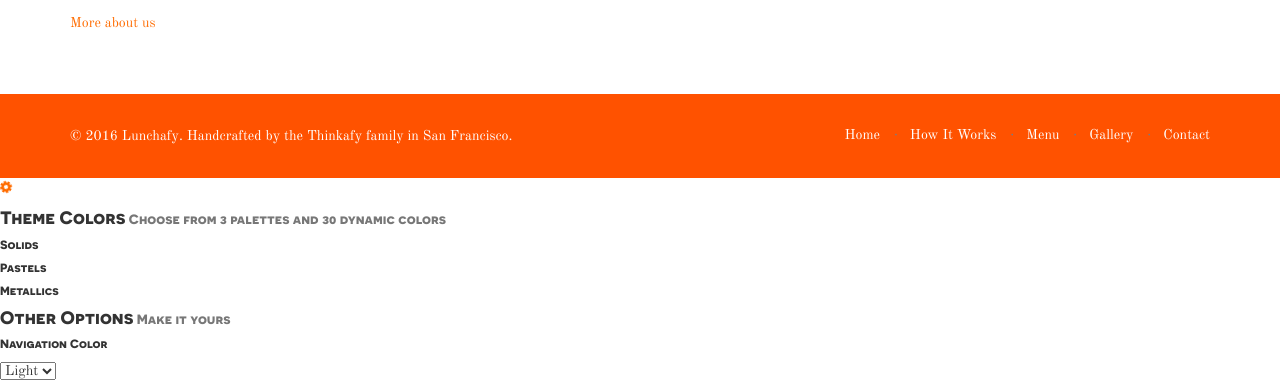
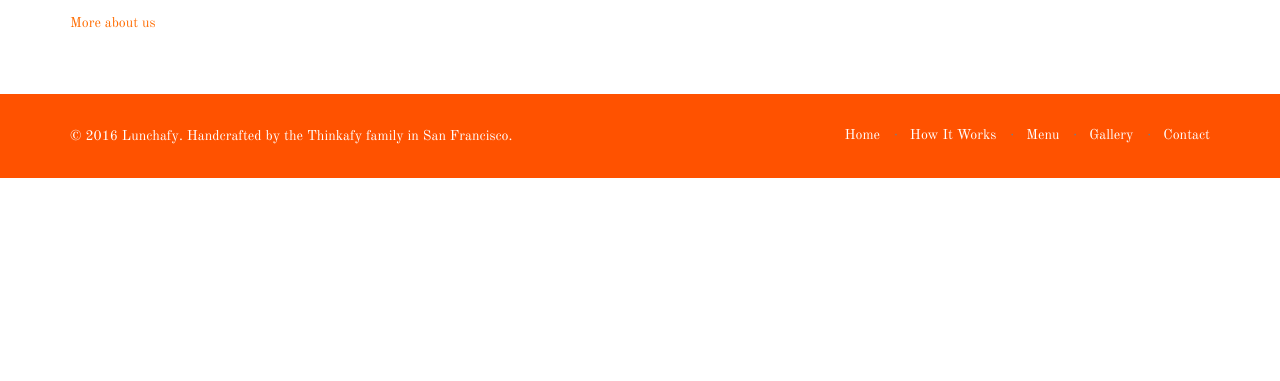
Before and after one commit to dladowitz/lunchafy, a website: page index.html in a window 1280 px wide. Shown: the part 5338-5719 px from the top of the page. After the commit the page ends 5516 px from the top, so only its background shows below. Drawn offline with nearby package versions, Linux system fonts and the light colour scheme; some packages are replaced by stand-ins of ours.

Commit message:
removing style switcher

```diff
--- a/index.html
+++ b/index.html
@@ -765,7 +765,7 @@
     <script src="assets/js/foodster.js"></script>
 
     <!-- For demo purposes only -->
-    <script src="assets/demo/style.switcher.js"></script>
+    <!-- <script src="assets/demo/style.switcher.js"></script> -->
 
     <!-- Your Custom JavaScript -->
     <script src="assets/js/custom.js"></script>
```
